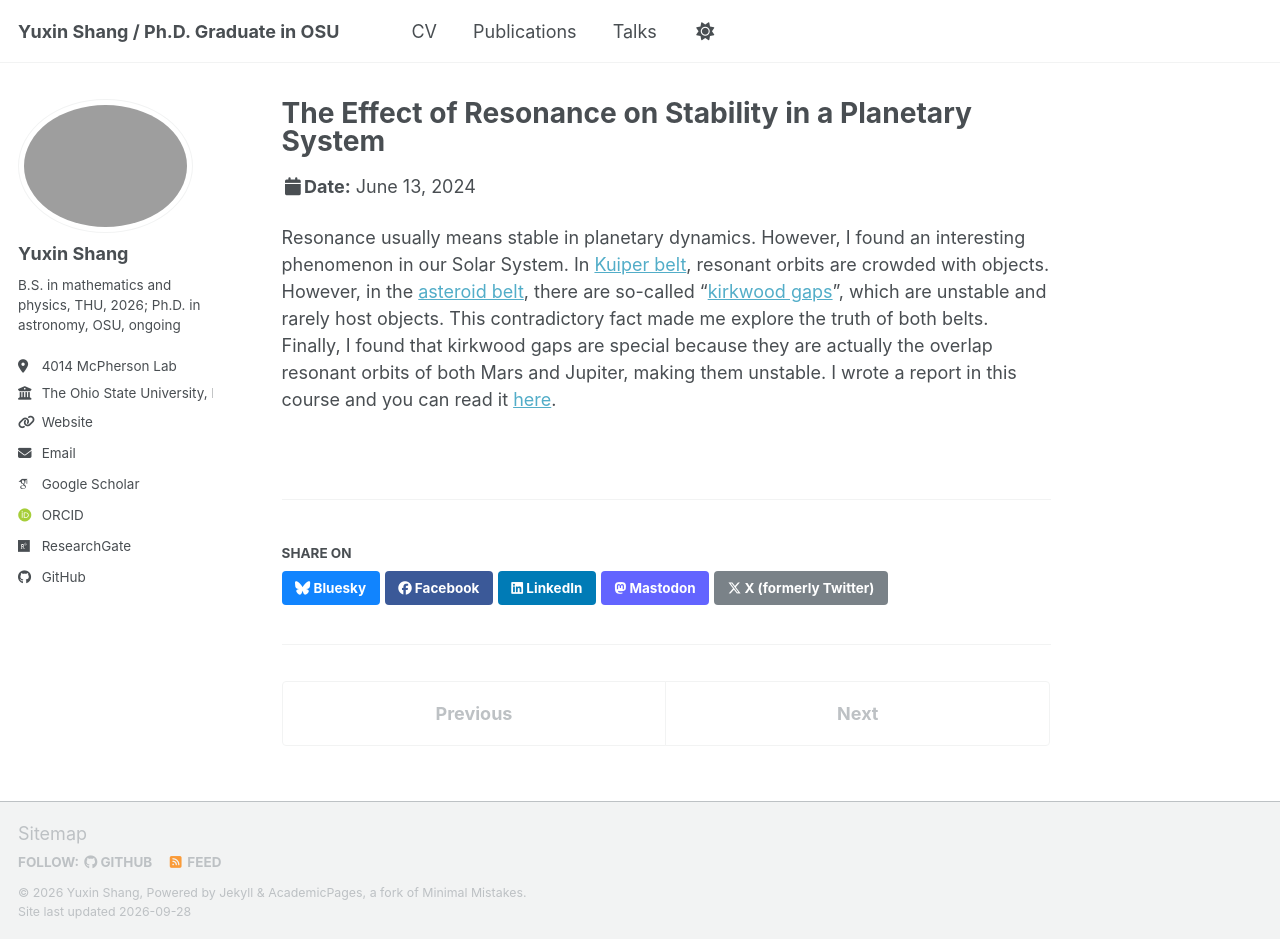
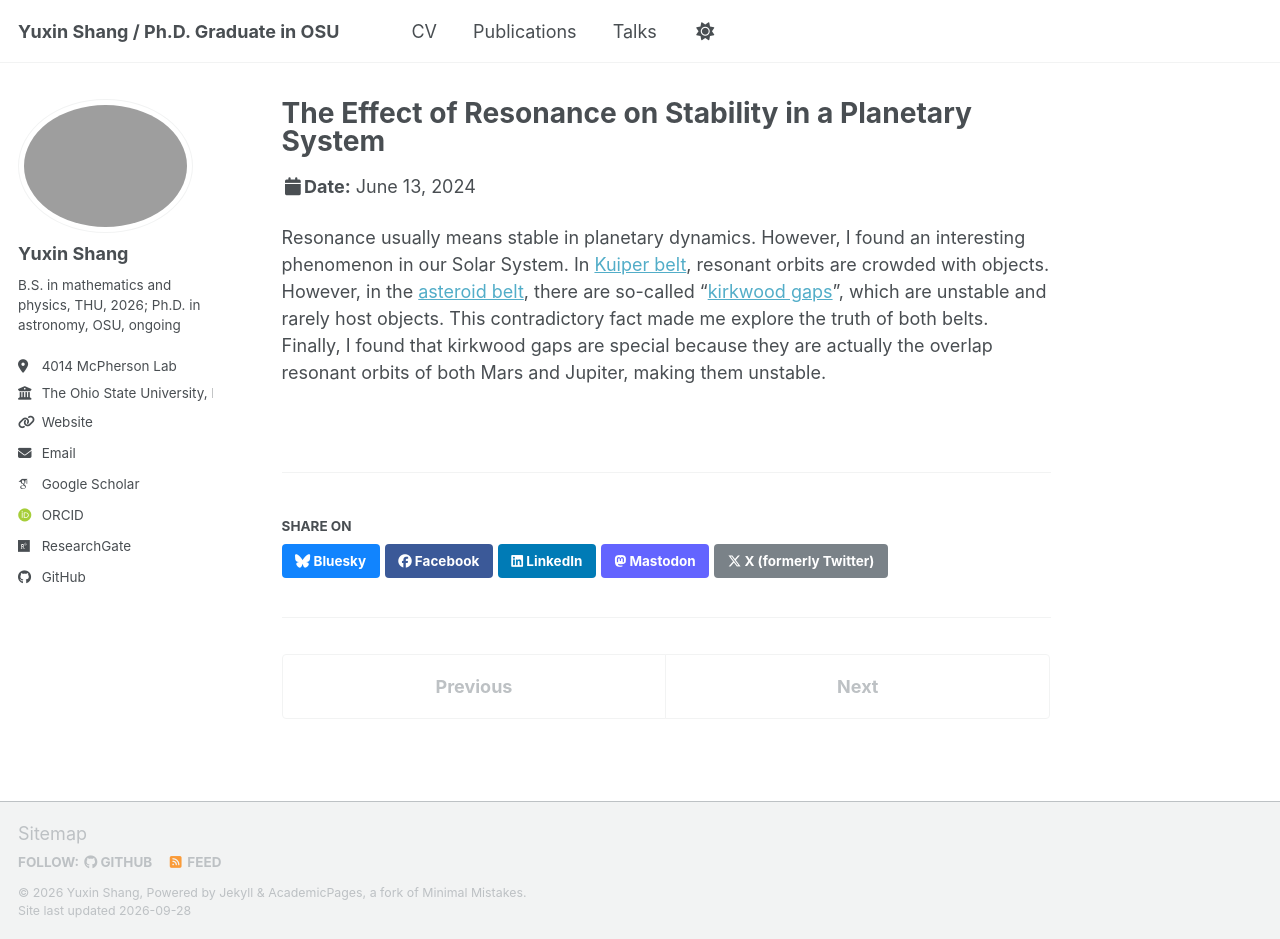
Before and after one commit to YuxinShang-thu/YuxinShang-thu.github.io, a Jekyll site: the page built from _talks/2024-06-13-talk-4.md, in a window 1280 px wide and 939 px high. Built offline with Jekyll 4.4.1, drawn with Linux system fonts in a browser that asks for light colours; some web fonts are replaced; a script bundle is joined from its source files by our own code; library files that are not in the unit come from our copies.

Commit message:
Remove report link from talk description

```diff
--- a/_talks/2024-06-13-talk-4.md
+++ b/_talks/2024-06-13-talk-4.md
@@ -7,4 +7,4 @@
 date: 2024-06-13
 location: "Tsinghua University, Beijing, China"
 ---
-Resonance usually means stable in planetary dynamics. However, I found an interesting phenomenon in our Solar System. In [Kuiper belt](https://en.wikipedia.org/wiki/Kuiper_belt), resonant orbits are crowded with objects. However, in the [asteroid belt](https://en.wikipedia.org/wiki/Asteroid_belt), there are so-called "[kirkwood gaps](https://en.wikipedia.org/wiki/Kirkwood_gap)", which are unstable and rarely host objects. This contradictory fact made me explore the truth of both belts. Finally, I found that kirkwood gaps are special because they are actually the overlap resonant orbits of both Mars and Jupiter, making them unstable. I wrote a report in this course and you can read it [here](https://cloud.tsinghua.edu.cn/f/3ee747efa14249e892e4/).
+Resonance usually means stable in planetary dynamics. However, I found an interesting phenomenon in our Solar System. In [Kuiper belt](https://en.wikipedia.org/wiki/Kuiper_belt), resonant orbits are crowded with objects. However, in the [asteroid belt](https://en.wikipedia.org/wiki/Asteroid_belt), there are so-called "[kirkwood gaps](https://en.wikipedia.org/wiki/Kirkwood_gap)", which are unstable and rarely host objects. This contradictory fact made me explore the truth of both belts. Finally, I found that kirkwood gaps are special because they are actually the overlap resonant orbits of both Mars and Jupiter, making them unstable.
```
